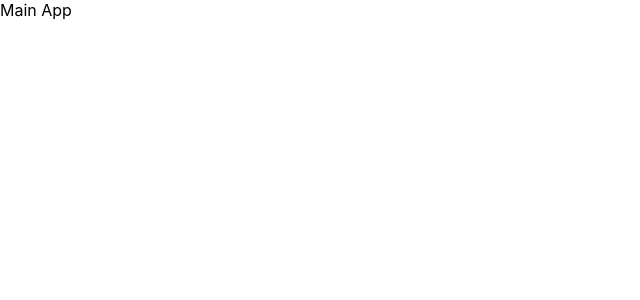
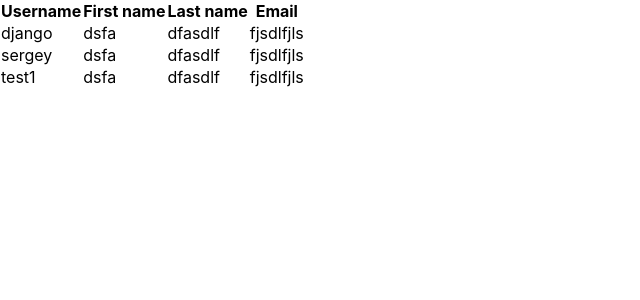
Before and after one commit to SergeiButchak/Todo_GB, a React (Create React App) app in the folder frontend/: page / in a window 1280 px wide. Shown: the top 300 px of the page, without its empty margins (0-640 px from the left). Built offline with nearby package versions, Linux system fonts and the light colour scheme.

Commit message:
lesson 2 added User components

```diff
--- a/frontend/src/App.js
+++ b/frontend/src/App.js
@@ -1,16 +1,51 @@
 import logo from './logo.svg';
 import './App.css';
 import React from 'react';
+import UserList from "./components/Users";
 
 class App extends React.Component {
     constructor(props) {
         super(props);
-        this.state = [];
+        this.state = {
+            "users": []
+        };
+    }
+
+    componentDidMount() {
+        const users = [
+            {
+                "username": "django",
+                "first_name": "dsfa",
+                "last_name": "dfasdlf",
+                "email": "fjsdlfjls"
+            },
+            {
+                "username": "sergey",
+                "first_name": "dsfa",
+                "last_name": "dfasdlf",
+                "email": "fjsdlfjls"
+            },
+            {
+                "username": "test1",
+                "first_name": "dsfa",
+                "last_name": "dfasdlf",
+                "email": "fjsdlfjls"
+            }
+        ]
+
+        this.setState(
+            this.state = {
+                "users": users
+            }
+        )
     }
 
     render() {
         return (
-            <div>Main App</div>
+            // <div>Main App</div>
+            <div>
+                <UserList users={this.state.users}/>
+            </div>
         )
     }
 }
--- /dev/null
+++ b/frontend/src/components/Users.js
@@ -0,0 +1,45 @@
+import React from "react";
+
+const User = ({user}) => {
+    return (
+        <tr>
+            <td>
+                {user.username}
+            </td>
+            <td>
+                {user.first_name}
+            </td>
+            <td>
+                {user.last_name}
+            </td>
+            <td>
+                {user.email}
+            </td>
+        </tr>
+    )
+}
+
+const UserList = ({users}) => {
+    return (
+        <tbody>
+            <tr>
+                <th>
+                    Username
+                </th>
+                <th>
+                    First name
+                </th>
+                <th>
+                    Last name
+                </th>
+                <th>
+                    Email
+                </th>
+            </tr>
+            {users.map((user) => <User user={user} />)}
+        </tbody>
+
+    )
+}
+
+export default UserList;
```
